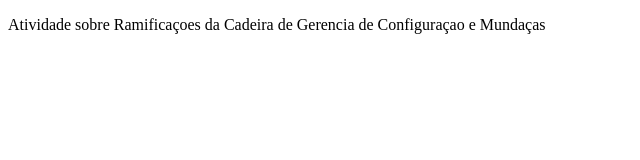
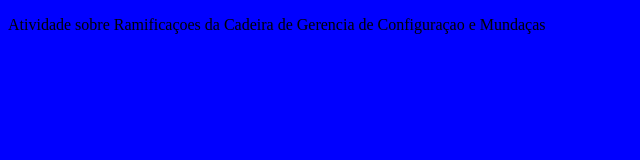
Before and after one commit to JoaoAlfredoAlves/AtividadeGCM, a plain HTML site: page index.html in a window 1280 px wide. Shown: the whole page, without its empty margins (0-640 px from the left). Drawn offline with Linux system fonts and the light colour scheme.

Commit message:
criando style.css

```diff
--- a/index.html
+++ b/index.html
@@ -4,6 +4,7 @@
     <meta charset="UTF-8">
     <meta http-equiv="X-UA-Compatible" content="IE=edge">
     <meta name="viewport" content="width=device-width, initial-scale=1.0">
+    <link rel="stylesheet" href="style.css">
     <title>Atividade 2</title>
 </head>
 <body>
--- /dev/null
+++ b/style.css
@@ -0,0 +1,3 @@
+body {
+	background: blue;
+}
```
